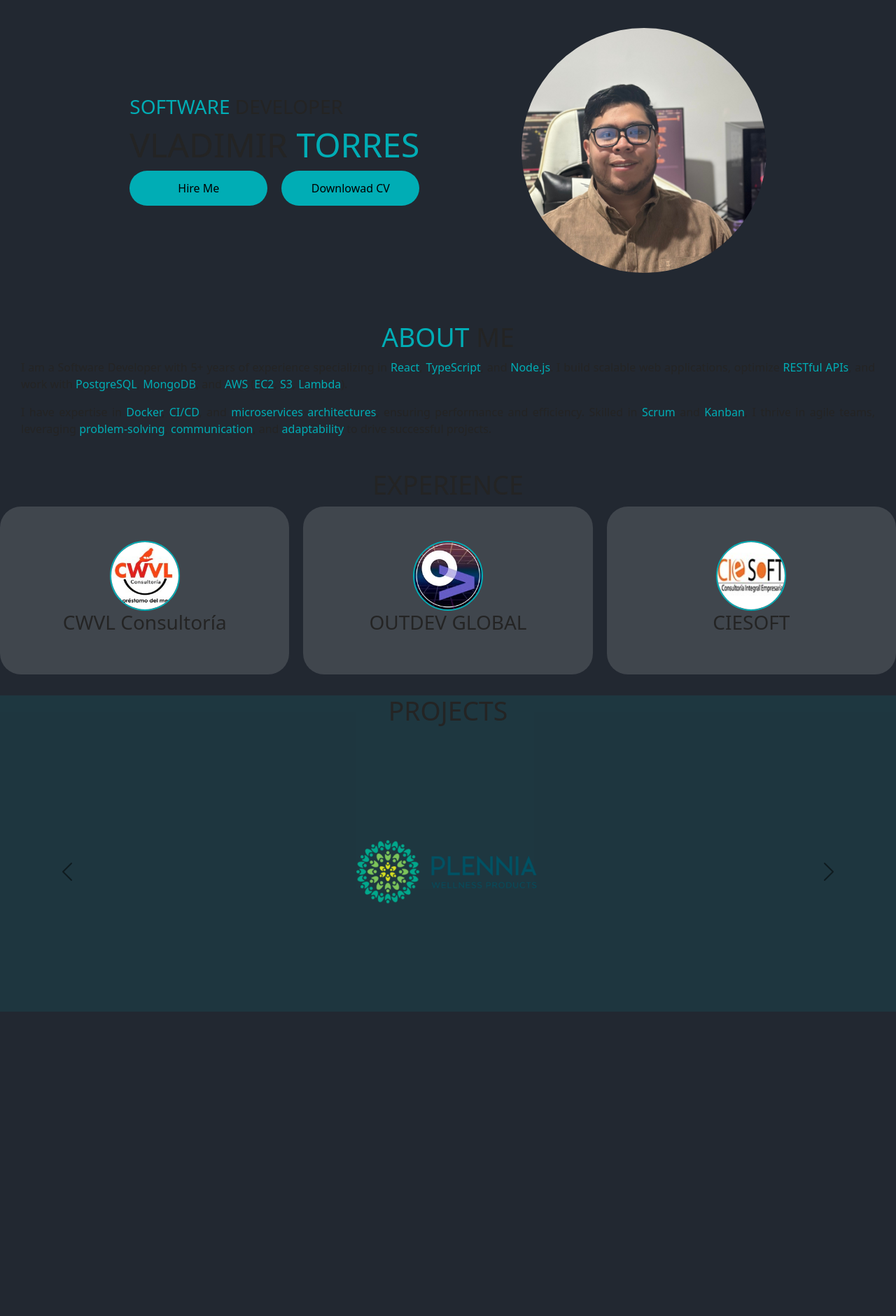
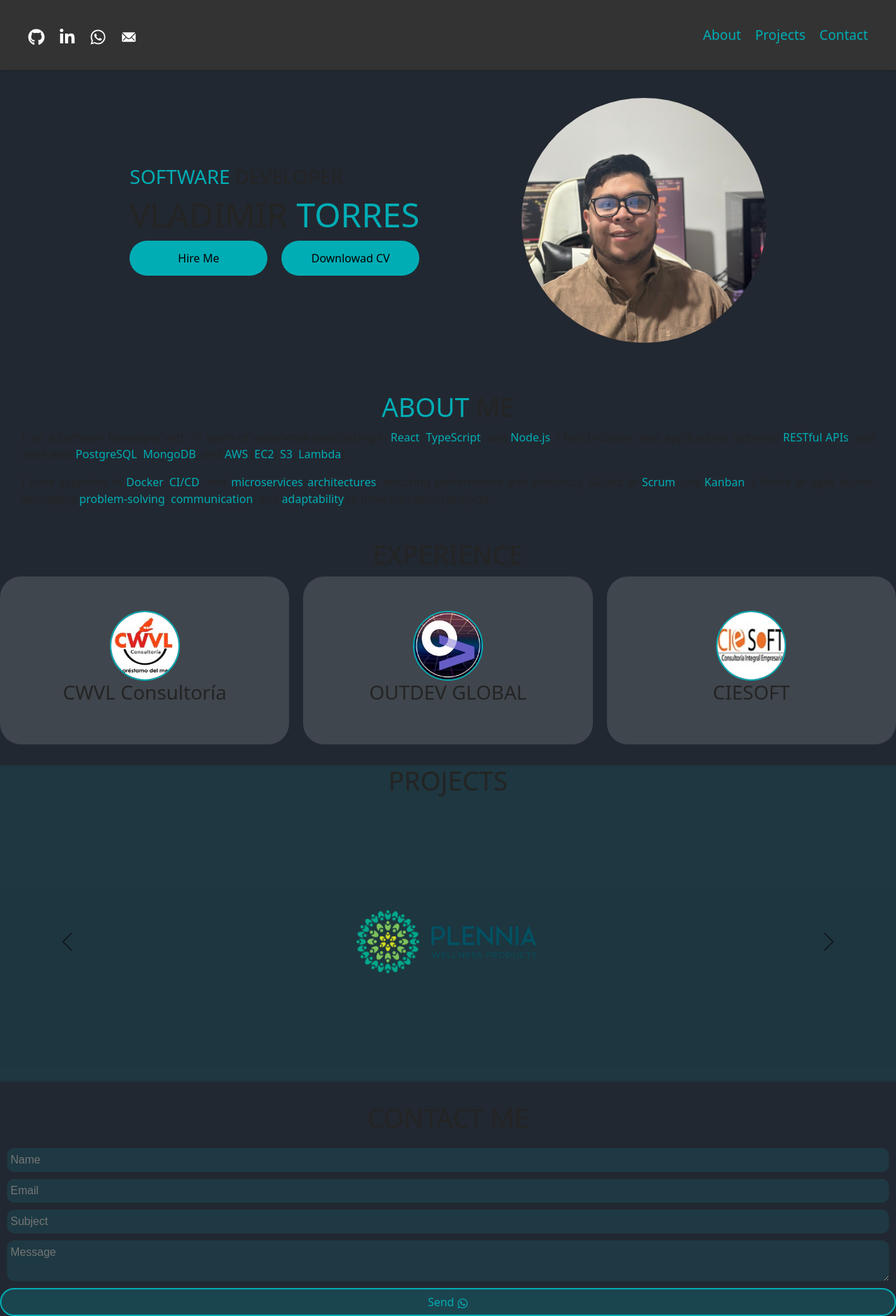
Before and after one commit to vtorres94/vtorres94, a React (Vite) app: page / in a window 1280 px wide. Shown: the whole page at 70% size. Before the commit the page ends 1446 px from the top, so only its background shows below. Built offline with nearby package versions, Linux system fonts and the light colour scheme.

Commit message:
Update:hammer: Contact section

```diff
--- a/package.json
+++ b/package.json
@@ -11,11 +11,13 @@
   },
   "dependencies": {
     "@popperjs/core": "^2.11.8",
+    "antd": "^5.24.1",
     "bootstrap": "^5.3.3",
     "popper.js": "^1.16.1",
     "react": "^19.0.0",
     "react-bootstrap": "^2.10.9",
     "react-dom": "^19.0.0",
+    "react-icons": "^5.5.0",
     "react-router": "^7.1.5",
     "react-router-dom": "^7.1.5"
   },
--- a/src/index.css
+++ b/src/index.css
@@ -15,11 +15,11 @@
 
 a {
 	font-weight: 500;
-	color: #646cff;
+	color: #00adb5;
 	text-decoration: inherit;
 }
 a:hover {
-	color: #535bf2;
+	color: #17c8d1;
 }
 
 h2 {
--- /dev/null
+++ b/src/layout/Header/Header.scss
@@ -0,0 +1,53 @@
+nav {
+    display: flex;
+    justify-content: space-between;
+    align-items: center;
+    padding: 20px 40px;
+    background-color: #333;
+    color: #fff;
+    font-size: 1.2rem;
+    box-shadow: 0 2px 5px rgba(0, 0, 0, 0.1);
+    height: 100px;
+    .socials {
+        display: flex;
+        gap: 20px;
+
+        a {
+            color: #fff;
+            font-size: 1.5rem;
+            &:hover {
+                .github {
+                    fill: #000;
+                }
+                .linkedin {
+                    fill: rgb(20, 95, 207);
+                }
+                .whatsapp {
+                    fill: rgb(6, 204, 82);
+                }
+                .email {
+                    fill: rgb(202, 11, 11);
+                }
+            }
+
+        }
+    }
+    .menu {
+        display: flex;
+        gap: 20px;
+    }
+}
+
+@media screen and (max-width: 768px) {
+    nav {
+        flex-direction: column;
+        .socials {
+            order: 2;
+            margin-bottom: 20px;
+        }
+        .menu {
+            order: 1;
+        }
+    }
+
+}
--- a/src/layout/Header/Header.tsx
+++ b/src/layout/Header/Header.tsx
@@ -1,7 +1,58 @@
+import { FaGithub, FaLinkedinIn, FaWhatsapp } from "react-icons/fa";
+import { IoIosMail } from "react-icons/io";
+import "./Header.scss";
+
 export const Header = ({}) => {
+	const socials: any = [
+		{
+			icon: <FaGithub className="github" />,
+			link: "",
+		},
+		{
+			icon: <FaLinkedinIn className="linkedin" />,
+			link: "",
+		},
+		{
+			icon: <FaWhatsapp className="whatsapp" />,
+			link: "",
+		},
+		{
+			icon: <IoIosMail className="email" />,
+			link: "",
+		},
+	];
+
+	const menu = [
+		{ link: "#about-section", name: "About" },
+		{ link: "#projects-section", name: "Projects" },
+		{ link: "#contact-section", name: "Contact" },
+	];
+
 	return (
-		<div>
-			<nav></nav>
-		</div>
+		<nav>
+			<div className="socials">
+				{socials.map((social: any, index: number) => {
+					return (
+						<a
+							className={social.className}
+							key={`${index}-${social.icon}`}
+							href={social.link}
+							target="_blank"
+						>
+							{social.icon}
+						</a>
+					);
+				})}
+			</div>
+			<div className="menu">
+				{menu.map((section, index) => {
+					return (
+						<a key={`${index}-${section.name}`} href={section.link}>
+							{section.name}
+						</a>
+					);
+				})}
+			</div>
+		</nav>
 	);
 };
--- a/src/pages/landing/Landing.tsx
+++ b/src/pages/landing/Landing.tsx
@@ -1,4 +1,4 @@
-import { About, Experience, Hero, Projects } from "./sections";
+import { About, Experience, Hero, Projects, Contact } from "./sections";
 import "./Landing.scss";
 
 export const Landing = ({}) => {
@@ -8,6 +8,7 @@ export const Landing = ({}) => {
 			<About />
 			<Experience />
 			<Projects />
+			<Contact />
 		</div>
 	);
 };
--- a/src/pages/landing/sections/About/About.tsx
+++ b/src/pages/landing/sections/About/About.tsx
@@ -2,7 +2,7 @@ import "./About.scss";
 
 export const About = ({}) => {
 	return (
-		<div className="about-section">
+		<div id="about-section" className="about-section">
 			<h2>
 				<span>ABOUT</span> ME
 			</h2>
--- /dev/null
+++ b/src/pages/landing/sections/Contact/Contact.scss
@@ -0,0 +1,39 @@
+.contact-section {
+    text-align: center;
+    h2 {
+        margin-bottom: 20px;
+    }
+    form {
+        display: flex;
+        flex-direction: column;
+        gap: 10px;
+        justify-content: center;
+
+        input, textarea {
+            color: #00ADB5;
+            background-color: #00acb521;
+            outline: 1px solid #4b4b4b;
+            border-radius: 10px;
+            padding: 5px;
+            font-family: sans-serif;
+            outline: none;
+            border: none;
+            margin: 0px 10px;
+            &:focus-visible {
+                border: none;
+                outline: 2px solid #00ADB5 !important;
+            }
+        }
+        button {
+            background-color: #00acb538;
+            height: 40px;
+            border-radius: 20px;
+            border: 2px solid #00ADB5;
+            color: #00ADB5;
+            &:hover {
+                background-color: #00acb5;
+                color: #fff;
+            }
+        }
+    }
+}
--- /dev/null
+++ b/src/pages/landing/sections/Contact/Contact.tsx
@@ -0,0 +1,89 @@
+import { useState } from "react";
+import { FaWhatsapp } from "react-icons/fa";
+import "./Contact.scss";
+
+interface IState {
+	name: string;
+	email: string;
+	subject: string;
+	message: string;
+}
+
+export const Contact = ({}) => {
+	const [state, setState] = useState<IState>({
+		name: "",
+		email: "",
+		subject: "",
+		message: "",
+	});
+
+	const subjects = [
+		"Fulltime Position",
+		"Part-time Position",
+		"Freelance",
+		"Project",
+		"Collaboration",
+		"Other",
+	];
+
+	const onSubmit = (e: any) => {
+		e.preventDefault();
+		console.log("DATA", state);
+		const { name, email, subject, message } = state;
+
+		const messageToSend = `Hi Vladimir, I'm ${name}\nEmail: ${email}\nI'm interested in: ${subject}\nDescription: ${message}`;
+		const link = document.getElementById("wa-link");
+		link?.setAttribute(
+			"href",
+			`https://wa.me/5214492284747?text=${messageToSend}`
+		);
+		link?.setAttribute("target", "_blank");
+		link?.click();
+	};
+
+	return (
+		<div id="contact-section" className="contact-section">
+			<h2>CONTACT ME</h2>
+			<a style={{ display: "none" }} id="wa-link" />
+			<form onSubmit={onSubmit}>
+				<input
+					required
+					onError={(e) => console.log("nameerror", e)}
+					type="text"
+					placeholder="Name"
+					value={state.name}
+					onChange={(e) =>
+						setState({ ...state, name: e.currentTarget.value })
+					}
+				/>
+				<input
+					required
+					type="email"
+					placeholder="Email"
+					onChange={(e) =>
+						setState({ ...state, email: e.currentTarget.value })
+					}
+				/>
+				<input
+					required
+					type="text"
+					placeholder="Subject"
+					onChange={(e) =>
+						setState({ ...state, subject: e.currentTarget.value })
+					}
+				/>
+				<textarea
+					required
+					minLength={30}
+					placeholder="Message"
+					onChange={(e) =>
+						setState({ ...state, message: e.currentTarget.value })
+					}
+				/>
+				<button type="submit">
+					Send <FaWhatsapp />
+				</button>
+			</form>
+		</div>
+	);
+};
--- a/src/pages/landing/sections/Projects/Projects.tsx
+++ b/src/pages/landing/sections/Projects/Projects.tsx
@@ -48,7 +48,7 @@ export const Projects = ({}) => {
 	];
 
 	return (
-		<div className="projects-section">
+		<div id="projects-section" className="projects-section">
 			<h2>PROJECTS</h2>
 			<Slider items={projects} />
 		</div>
--- a/src/pages/landing/sections/Projects/components/Project.tsx
+++ b/src/pages/landing/sections/Projects/components/Project.tsx
@@ -4,10 +4,10 @@ interface IProps {
 
 export const Project = ({ project }: IProps) => {
 	return (
-		<div className="project">
+		<a className="project" href={project.link} target="_blank">
 			<div className="logo">
 				<img src={project.logo} />
 			</div>
-		</div>
+		</a>
 	);
 };
--- a/src/pages/landing/sections/index.tsx
+++ b/src/pages/landing/sections/index.tsx
@@ -2,3 +2,4 @@ export { Hero } from "./Hero/Hero";
 export { About } from "./About/About";
 export { Experience } from "./Experience/Experience";
 export { Projects } from "./Projects/Projects";
+export { Contact } from "./Contact/Contact";
```
Also changed, not shown: 1 other file (tests, documents, lock files or other folders).
